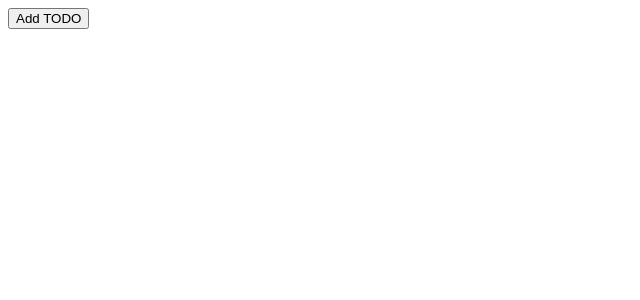
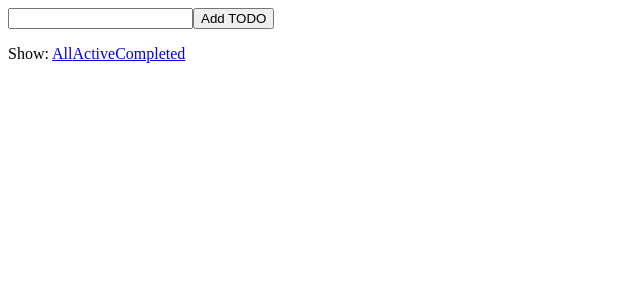
Before and after one commit to jjwyse/sandbox, a React app in the folder src/node/todo-react/: page / in a window 1280 px wide. Shown: the top 300 px of the page, without its empty margins (0-640 px from the left). Built offline with nearby package versions, Linux system fonts and the light colour scheme.

Commit message:
good for meow

```diff
--- a/src/node/todo-react/App.jsx
+++ b/src/node/todo-react/App.jsx
@@ -1,73 +1,114 @@
 import React from 'react';
 import ReactDOM from 'react-dom';
-import {combineReducers} from 'redux'
 import {createStore} from 'redux'
+import {Provider, connect} from 'react-redux';
+import reducers from './reducers';
 
-const todos = (state = [], action) => {
-  switch (action.type) {
-    case 'ADD_TODO':
-      console.log('Adding todo...');
-      return [
-        ...state, {
-          text: action.text,
-          id: action.id
-        }
-      ]
+let nextId = 0;
+// action creators
+const addTodo = (text) => ({ type: 'ADD_TODO', id: nextId++, text: text });
+const setVisibilityFilter = (filter) => ({type: 'SET_VISIBILITY_FILTER', filter: filter});
+const toggleTodo = (id) => ({type: 'TOGGLE_TODO', id});
+
+let AddTodo = ({dispatch}) => {
+  let input;
+  return (
+    <div>
+      <input ref={node => {
+        input = node;
+      }}/>
+      <button onClick={(e) => {
+        dispatch(addTodo(input.value));
+        input.value = '';
+      }}>
+        Add TODO
+      </button>
+    </div>
+  );
+};
+AddTodo = connect()(AddTodo); // default behavior, is not subscribe to store and inject just "dispatch" function as prop
+
+const Link = ({active, children, onClick}) => {
+  if (active) {
+    return <span>{children}</span>
   }
-  return state;
-}
 
-const store = createStore(combineReducers({todos}));
+  return (
+    <a href='#' onClick={e => {
+      e.preventDefault();
+      onClick();
+    }}>
+      {children}
+    </a>
+  )
+};
 
-class AddTodo extends React.Component {
-  render() {
-    const onAddClick = (e) => store.dispatch({
-      type: 'ADD_TODO',
-      text: 'New Todo',
-      id: nextId++
-    });
-
-    return (
-      <button onClick={onAddClick}>Add TODO</button>
-    )
+const mapStateToLinkProps = (state, ownProps) => {
+  return {
+    active: ownProps.filter === state.visibilityFilter
   }
 };
 
-const Todo = ({text}) => {
-  return (
-    <li>
-      {text}
-    </li>
-  )
-};
-
-class TodoList extends React.Component {
-  componentDidMount() {
-    this.unsubscribe = store.subscribe(() => this.forceUpdate());
-  }
-
-  componentWillUnmount() {
-    this.unsubscribe();
-  }
-
-  render() {
-    const state = store.getState();
-
-    return (
-      <ul>
-        {state.todos.map(todo => <Todo key={todo.id} {...todo}></Todo>)}
-      </ul>
-    )
+const mapDispatchToLinkProps = (dispatch, ownProps) => {
+  return {
+    onClick: () => {
+      dispatch(setVisibilityFilter(ownProps.filter))
+    }
   }
 };
 
-let nextId = 0;
+const FilterLink = connect(mapStateToLinkProps, mapDispatchToLinkProps)(Link);
+
+const Footer = () => (
+  <div>
+    <p>
+      Show: {''}
+      <FilterLink filter='SHOW_ALL'>
+        All
+      </FilterLink>
+      {''}
+      <FilterLink filter='SHOW_ACTIVE'>
+        Active
+      </FilterLink>
+      {''}
+      <FilterLink filter='SHOW_COMPLETED'>
+        Completed
+      </FilterLink>
+    </p>
+  </div>
+);
+
+const TodoList = ({todos, onTodoClick}) => {
+  return (
+    <ul>
+      {todos.map(todo => <li key={todo.id} onClick={onTodoClick}>{todo.text}</li>)}
+    </ul>
+  );
+};
+
+const mapStateToTodoListProps = (state) => {
+  return {todos: state.todos};
+};
+
+const mapDispatchToTodoListProps = (dispatch) => {
+  return {
+    onTodoClick: id => {
+      dispatch(toggleTodo(id));
+    }
+  };
+};
+
+const VisibleTodoList = connect(mapStateToTodoListProps, mapDispatchToTodoListProps)(TodoList);
+
 const TodoApp = () => (
   <div>
     <AddTodo/>
-    <TodoList/>
+    <VisibleTodoList/>
+    <Footer/>
   </div>
 );
 
 ReactDOM.render(
-  <TodoApp/>, document.getElementById('app'))
+  <Provider store={createStore(reducers)}>
+  <TodoApp/>
+</Provider>, document.getElementById('app'))
--- a/src/node/todo-react/package.json
+++ b/src/node/todo-react/package.json
@@ -19,5 +19,9 @@
     "react-redux": "^4.4.5",
     "redux": "^3.5.2",
     "webpack": "^1.13.1"
+  },
+  "devDependencies": {
+    "eslint": "^3.3.1",
+    "eslint-plugin-react": "^6.1.1"
   }
 }
--- /dev/null
+++ b/src/node/todo-react/reducers.js
@@ -0,0 +1,21 @@
+'use strict';
+import { combineReducers } from 'redux'
+
+const todosReducer = (state = [], action) => {
+  switch (action.type) {
+    case 'ADD_TODO':
+      console.log('Adding todo...');
+      return [
+        ...state, {
+          text: action.text,
+          id: action.id
+        }
+      ]
+  }
+  console.log('hit default return state');
+  return state;
+}
+
+const rootReducer = combineReducers({ todos: todosReducer });
+
+export default rootReducer;
```
Also changed, not shown: 1 other file (tests, documents, lock files or other folders).
